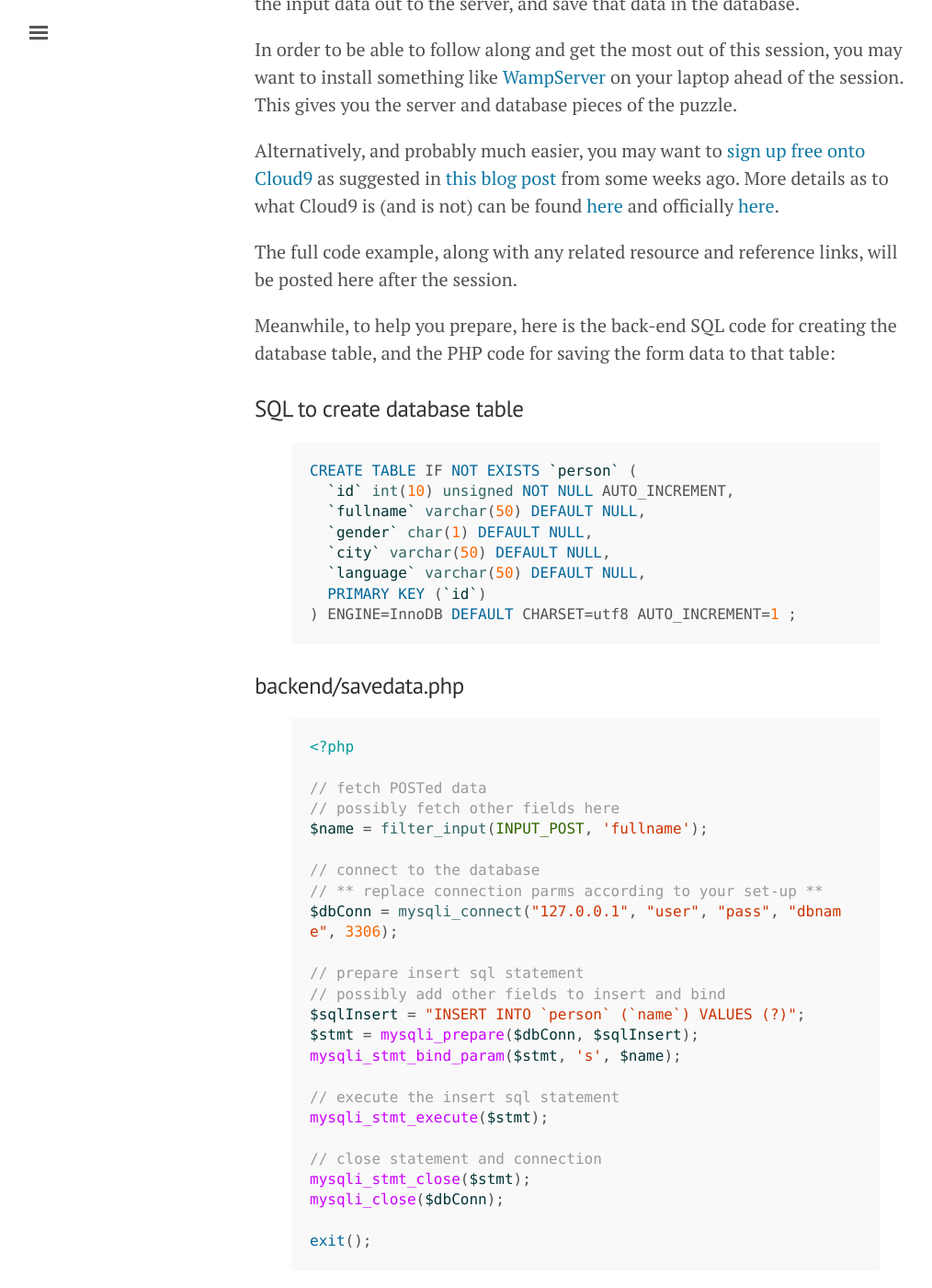
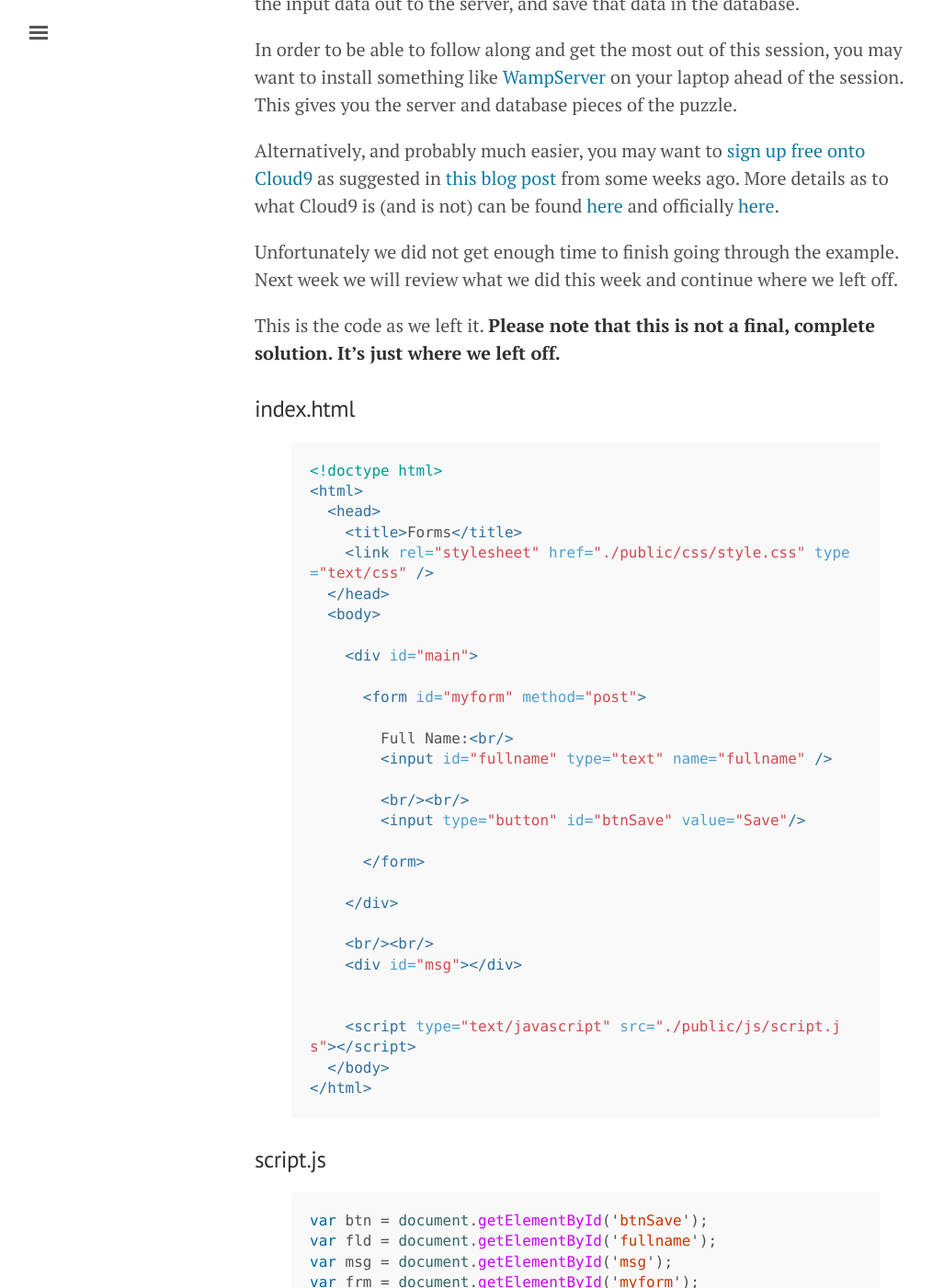
Before and after one commit to MississaugaCoding/mississaugacoding.github.io, a Jekyll site: the page built from _posts/2015-10-20-html-css-js-forms.md, in a window 1280 px wide and 1400 px high, scrolled down 463 px. Shown: the whole window at 92% size, without its empty margins (3-1017 px from the left). Built offline with Jekyll 4.4.1, drawn with Linux system fonts in a browser that asks for light colours; comment, search, counter and statistics services are not loaded; some of the changed text lies outside the part shown.

Commit message:
updated post for session 10

```diff
--- a/_posts/2015-10-20-html-css-js-forms.md
+++ b/_posts/2015-10-20-html-css-js-forms.md
@@ -15,7 +15,90 @@ In order to be able to follow along and get the most out of this session, you ma
 
 Alternatively, and probably much easier, you may want to [sign up free onto Cloud9](https://c9.io/web/sign-up/free) as suggested in [this blog post](http://mississaugacoding.github.io/2015/10/06/html-css-js-review/) from some weeks ago. More details as to what Cloud9 is (and is not) can be found [here](http://mississaugacoding.github.io/2015/10/13/html-css-js-more-review/) and officially [here](https://docs.c9.io/docs/).
 
-The full code example, along with any related resource and reference links, will be posted here after the session.
+Unfortunately we did not get enough time to finish going through the example. Next week we will review what we did this week and continue where we left off.
+
+This is the code as we left it. <strong>Please note that this is not a final, complete solution. It's just where we left off.<strong>
+
+###index.html
+{% highlight html %}
+<!doctype html>
+<html>
+  <head>
+    <title>Forms</title>
+    <link rel="stylesheet" href="./public/css/style.css" type="text/css" />
+  </head>
+  <body>
+
+    <div id="main">
+
+      <form id="myform" method="post">
+
+        Full Name:<br/>
+        <input id="fullname" type="text" name="fullname" />
+
+        <br/><br/>
+        <input type="button" id="btnSave" value="Save"/>
+
+      </form>
+
+    </div>
+
+    <br/><br/>
+    <div id="msg"></div>
+
+
+    <script type="text/javascript" src="./public/js/script.js"></script>
+  </body>
+</html>
+{% endhighlight %}
+
+###script.js
+{% highlight javascript %}
+var btn = document.getElementById('btnSave');
+var fld = document.getElementById('fullname');
+var msg = document.getElementById('msg');
+var frm = document.getElementById('myform');
+
+btn.addEventListener('click', submitForm);
+
+function submitForm() {
+
+    msg.innerHTML = '';
+
+    if ( fld.value==='' ) {
+
+        msg.innerHTML = 'Please key in a name.';
+
+    } else {
+
+
+        /* THIS SECTION OF THE CODE HAS YET TO BE COMPLETED  */
+
+        // prepare form data
+        var data = new FormData(frm);
+
+        // send data to server via AJAX request to server
+        // create
+        var xhr = new XMLHttpRequest();
+
+        // open     --- TO BE CONTINUED ---
+        //xhr.open(  need arguments here   );
+
+        // send data
+        //xhr.send(data);
+
+    }
+
+}
+{% endhighlight %}
+
+###style.css
+{% highlight css %}
+div#msg {
+    color:red;
+}
+{% endhighlight %}
+
 
 Meanwhile, to help you prepare, here is the back-end SQL code for creating the database table, and the PHP code for saving the form data to that table:
 
```
